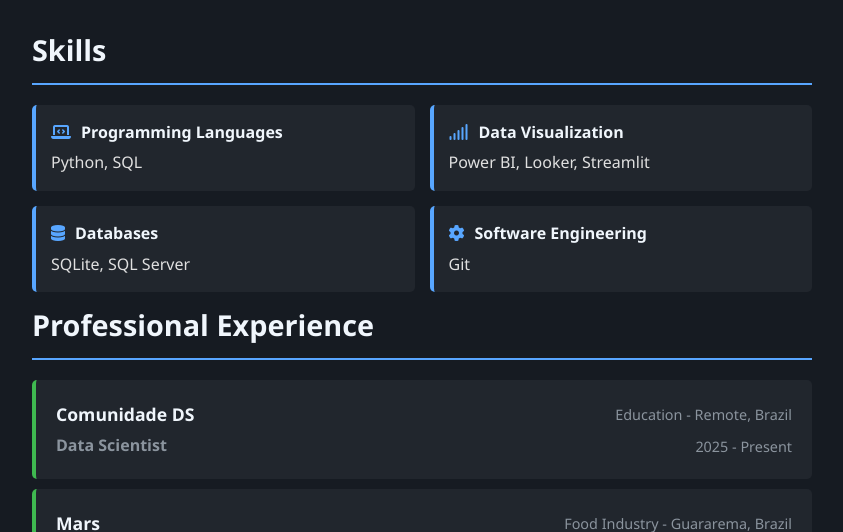
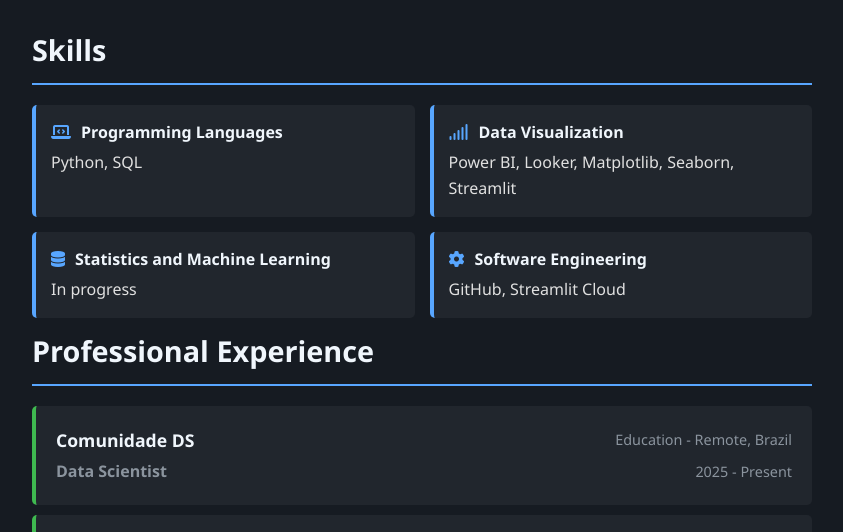
Before and after one commit to DaniloMasiero/portfolio, a plain HTML site: page index.html in a window 1280 px wide. Shown: the part 188-720 px from the top of the page, without its empty margins (218-1061 px from the left). Drawn offline with Linux system fonts and the light colour scheme.

Commit message:
change skills name

```diff
--- a/index.html
+++ b/index.html
@@ -261,15 +261,15 @@
                 </li>
                 <li>
                     <i class="fa-solid fa-signal section-icon"></i><strong>Data Visualization</strong>
-                    <p>Power BI, Looker, Streamlit</p>
+                    <p>Power BI, Looker, Matplotlib, Seaborn, Streamlit</p>
                 </li>
                 <li>
-                    <i class="fa-solid fa-database section-icon"></i><strong>Databases</strong>
-                    <p>SQLite, SQL Server</p>
+                    <i class="fa-solid fa-database section-icon"></i><strong>Statistics and Machine Learning</strong>
+                    <p>In progress</p>
                 </li>
                 <li>
                     <i class="fa-solid fa-gear section-icon"></i></i><strong>Software Engineering</strong>
-                    <p>Git</p>
+                    <p>GitHub, Streamlit Cloud</p>
                 </li>
 
 
```
